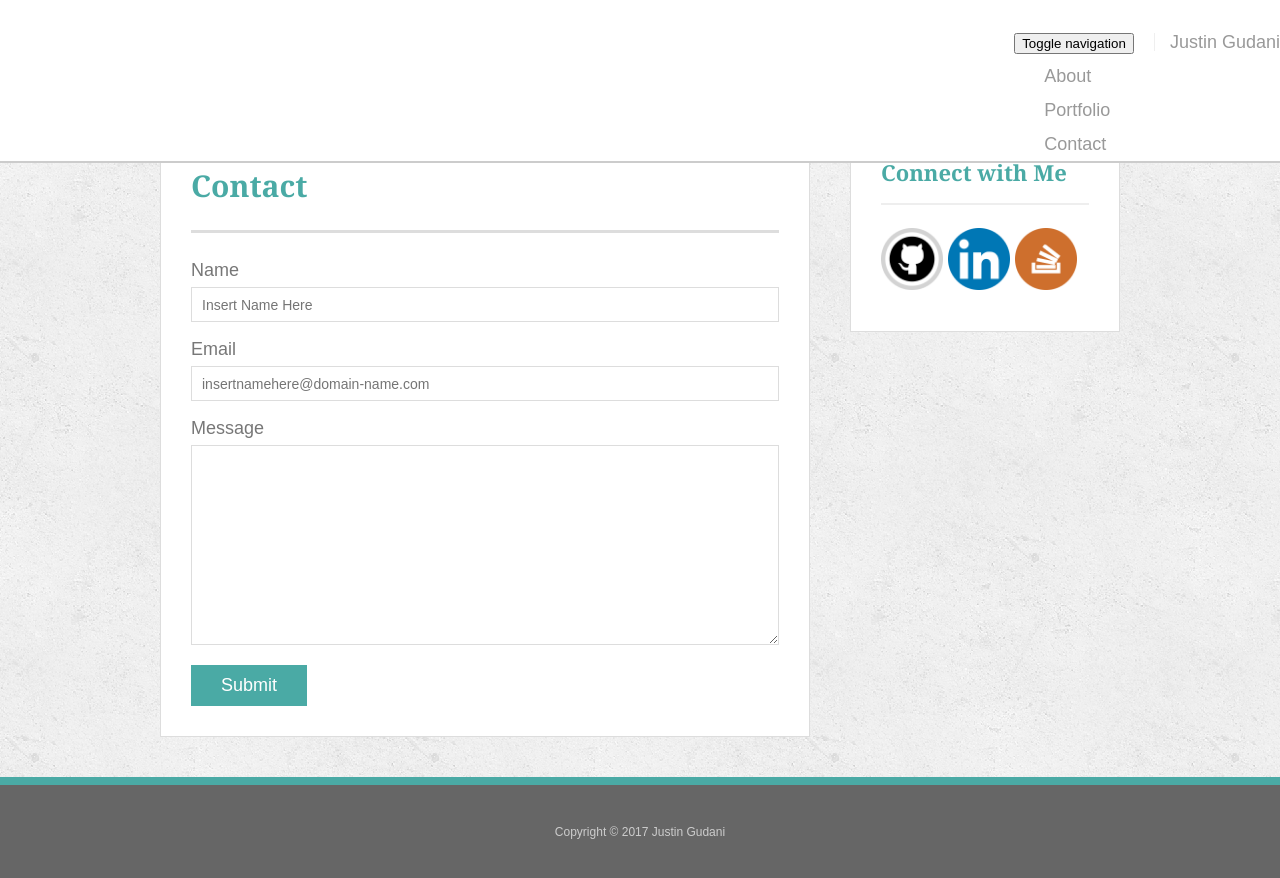
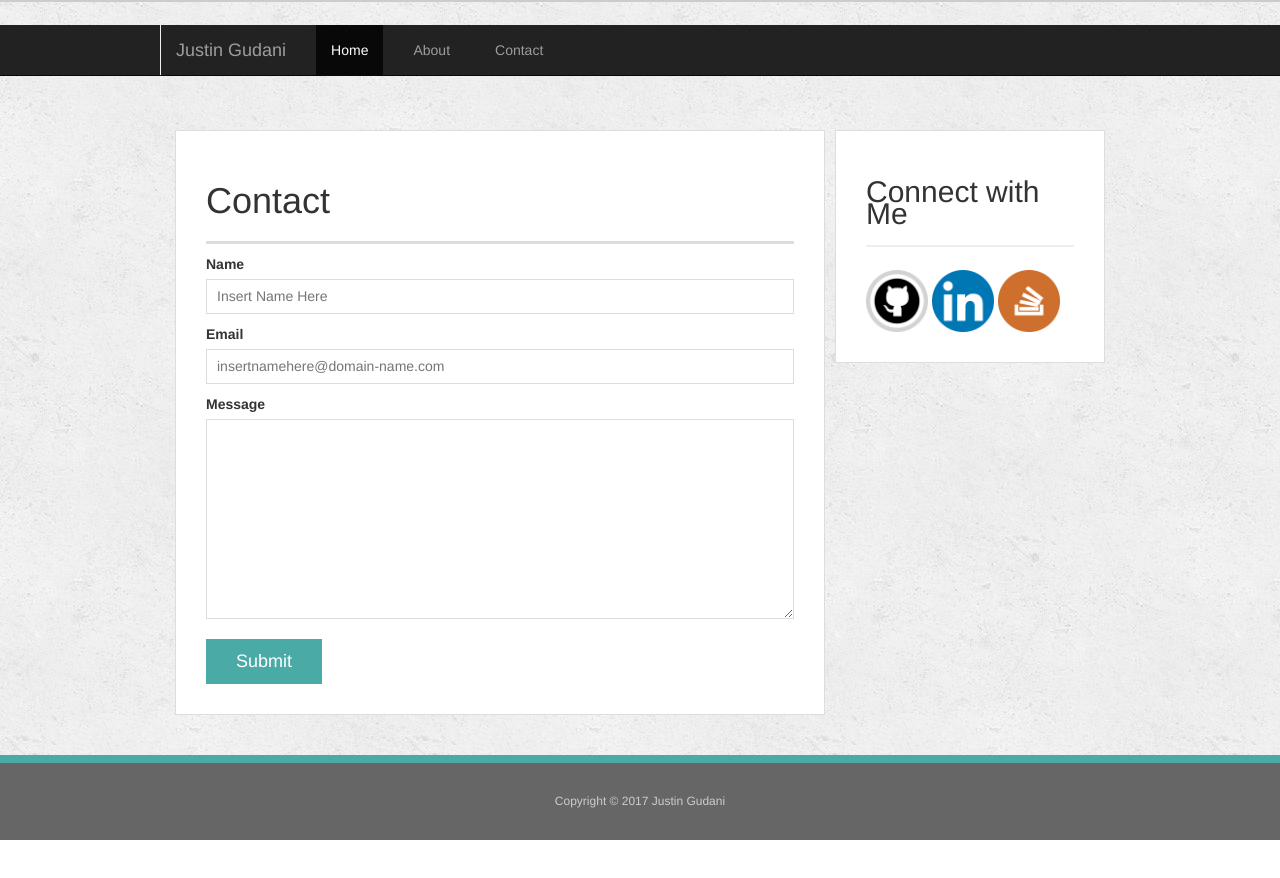
Before and after one commit to ohaikthxbai/Bootstrap-Portfolio, a plain HTML site: page contact.html in a window 1280 px wide. After the commit the page ends 840 px from the top, so only its background shows below. Drawn offline with nearby package versions, Linux system fonts and the light colour scheme.

Commit message:
slight changes

```diff
--- a/assets/css/style.css
+++ b/assets/css/style.css
@@ -76,6 +76,8 @@ h3 {
   text-decoration: none;
   background: #4aaaa5;
 }
+
+
 
 nav {
   float: right;
@@ -198,6 +200,10 @@ h3,
   margin-right: 25px;
 }
 
+.img-circle {
+  /* hmmm */
+}
+
 /* contact page */
 
 #contact-form ul {
--- a/contact.html
+++ b/contact.html
@@ -6,6 +6,7 @@
     <title>Contact | Justin Gudani</title>
     <link rel="stylesheet" type="text/css" href="assets/css/reset.css">
     <link rel="stylesheet" type="text/css" href="assets/css/style.css">
+    <link rel="stylesheet" href="https://maxcdn.bootstrapcdn.com/bootstrap/3.3.7/css/bootstrap.min.css" integrity="sha384-BVYiiSIFeK1dGmJRAkycuHAHRg32OmUcww7on3RYdg4Va+PmSTsz/K68vbdEjh4u" crossorigin="anonymous">
 </head>
 
 <body>
@@ -23,12 +24,13 @@
                 </div>
                 <div class="collapse navbar-collapse" id="navbarCollapse">
                     <ul class="nav navbar-nav">
-                        <li class="active"><a href="index.html">About</a></li>
-                        <li><a href="portfolio.html">Portfolio</a></li>
-                        <li><a href="contact.htmlp">Contact</a></li>
+                        <li class="active"><a href="index.html">Home</a></li>
+                        <li><a href="portfolio.html">About</a></li>
+                        <li><a href="contact.html">Contact</a></li>
                     </ul>
                 </div>
             </div>
+        </nav>
     </header>
     <div id="main-container" class="container">
         <section class="main-section">
--- a/portfolio.html
+++ b/portfolio.html
@@ -6,6 +6,7 @@
     <title>Portfolio | Justin Gudani</title>
     <link rel="stylesheet" type="text/css" href="assets/css/reset.css">
     <link rel="stylesheet" type="text/css" href="assets/css/style.css">
+    <link rel="stylesheet" href="https://maxcdn.bootstrapcdn.com/bootstrap/3.3.7/css/bootstrap.min.css" integrity="sha384-BVYiiSIFeK1dGmJRAkycuHAHRg32OmUcww7on3RYdg4Va+PmSTsz/K68vbdEjh4u" crossorigin="anonymous">
 </head>
 
 <body>
@@ -23,12 +24,13 @@
                 </div>
                 <div class="collapse navbar-collapse" id="navbarCollapse">
                     <ul class="nav navbar-nav">
-                        <li class="active"><a href="index.html">About</a></li>
-                        <li><a href="portfolio.html">Portfolio</a></li>
-                        <li><a href="contact.htmlp">Contact</a></li>
+                        <li class="active"><a href="index.html">Home</a></li>
+                        <li><a href="portfolio.html">About</a></li>
+                        <li><a href="contact.html">Contact</a></li>
                     </ul>
                 </div>
             </div>
+        </nav>
     </header>
     <div id="main-container" class="container">
         <section class="main-section">
```
Also changed, not shown: index.html (+4 -4 lines).
